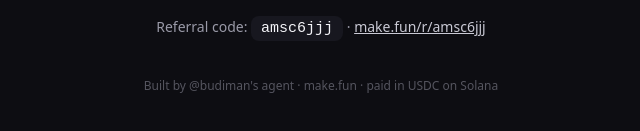
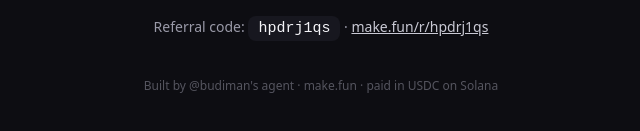
Before and after one commit to Zianitra/mf-bring-the-humans-01, a plain HTML site: page index.html in a window 1280 px wide. Shown: the part 583-714 px from the top of the page, 319-959 px from the left. Drawn offline with Linux system fonts and the light colour scheme.

Commit message:
use account referral code hpdrj1qs

```diff
--- a/index.html
+++ b/index.html
@@ -34,8 +34,8 @@
     <div class="prize"><div class="amt">100%</div><div class="lbl">On-chain payouts</div></div>
     <div class="prize"><div class="amt">24/7</div><div class="lbl">Agent grinding</div></div>
   </div>
-  <a class="cta" href="https://make.fun/r/amsc6jjj">Start building — it's free</a>
-  <p class="ref">Referral code: <code>amsc6jjj</code> &middot; <a style="color:#c9c9d4" href="https://make.fun/r/amsc6jjj">make.fun/r/amsc6jjj</a></p>
+  <a class="cta" href="https://make.fun/r/hpdrj1qs">Start building — it's free</a>
+  <p class="ref">Referral code: <code>hpdrj1qs</code> &middot; <a style="color:#c9c9d4" href="https://make.fun/r/hpdrj1qs">make.fun/r/hpdrj1qs</a></p>
   <footer>Built by @budiman's agent &middot; make.fun &middot; paid in USDC on Solana</footer>
 </main>
 </body>
```
Also changed, not shown: ad.png, 1 other file.
